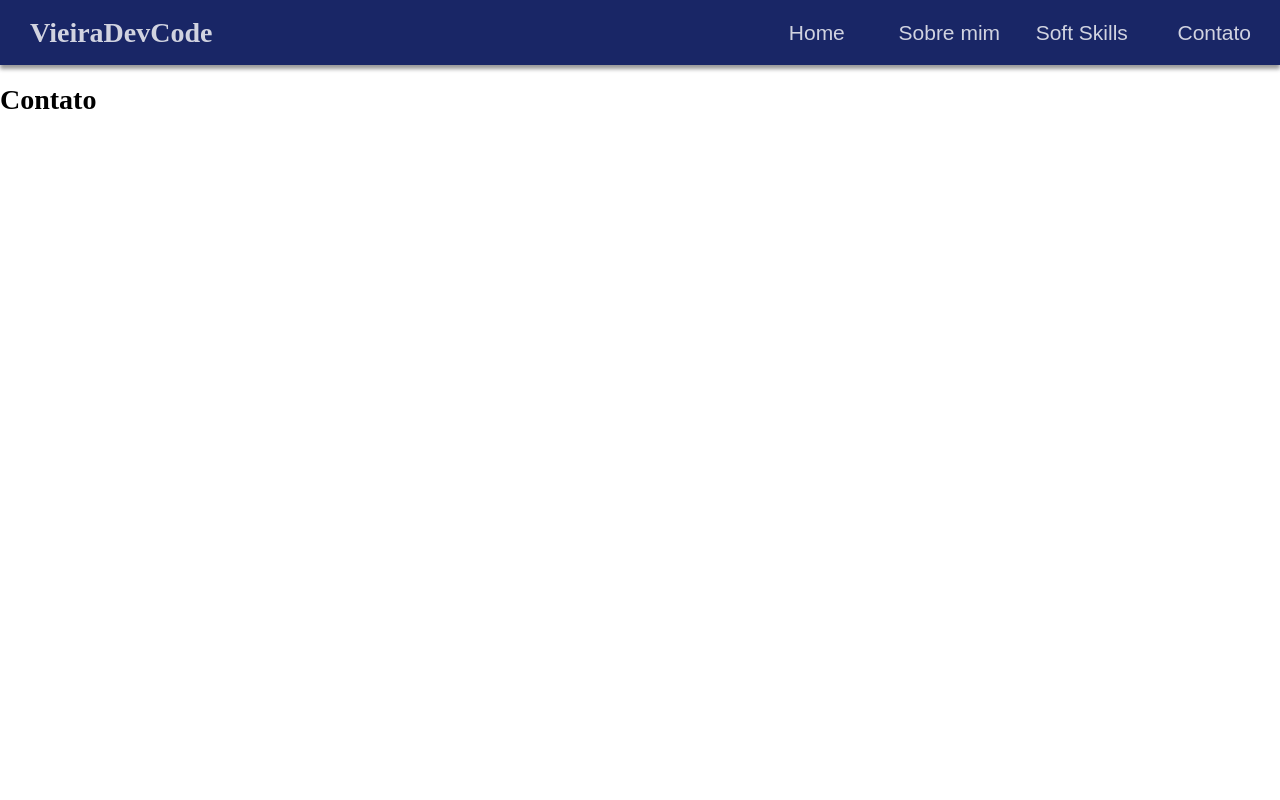
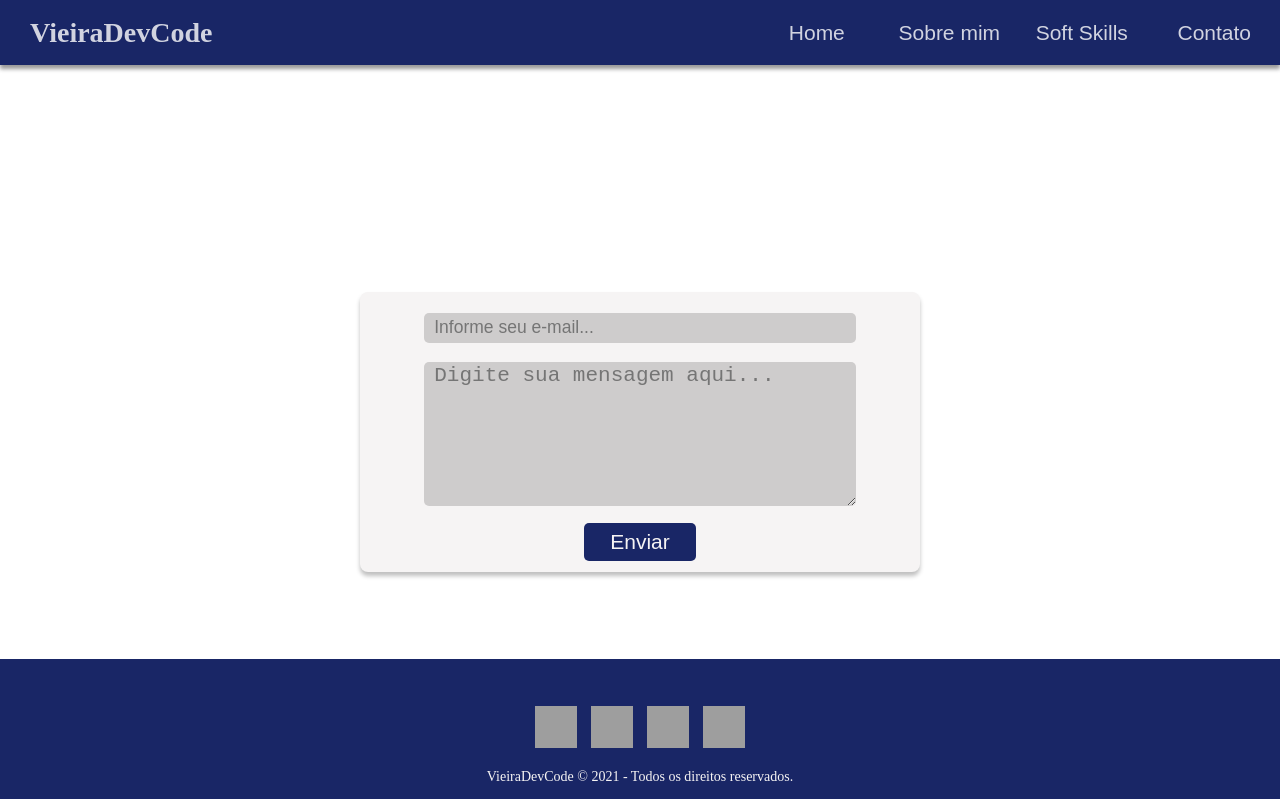
Before and after one commit to emevieira123/ProjetoSite, a React (Create React App) app: page /contato in a window 1280 px wide. Built offline with nearby package versions, Linux system fonts and the light colour scheme; grey boxes are pictures that could not be loaded.

Commit message:
Uma parte do elementos implementados da pagina contato

```diff
--- a/src/pages/Contato/contato.css
+++ b/src/pages/Contato/contato.css
@@ -6,3 +6,127 @@
 
   position: absolute;
 }
+
+.contatoContainer
+{
+  position: absolute;
+  width: 100%;
+  height: 91.7vh;
+  background: F6F4F4;
+
+  display: flex;
+
+  align-items: center;
+  justify-content: center;
+}
+.containerForm
+{
+  position: relative;
+  width: 40rem;
+  height: 20rem;
+  background: #F6F4F4;
+  border-radius: 8px;
+
+  box-shadow: 0px 4px 4px rgba(0, 0, 0, 0.25);
+
+  display: flex;
+
+  align-items: center;
+  justify-content: center;
+}
+.containerForm input
+{
+  position: absolute;
+  width: 30rem;
+  height: 2rem;
+  font-size: 1.25rem;
+  color: #3a3a3a;
+  top: 1.5rem;
+  border: 0;
+  border-radius: 5px;
+  background: #cecccc;
+  padding-left: 0.75rem;
+}
+
+.containerForm input:focus
+{
+  outline-style: none;
+}
+
+.containerForm textarea
+{
+  position: absolute;
+  width: 30rem;
+  height: 10rem;
+  font-size: 1.5rem;
+  color: #3a3a3a;
+  top: 5rem;
+  border: 0;
+  border-radius: 5px;
+  background: #cecccc;
+  padding-left: 0.75rem;
+}
+
+.containerForm textarea:focus
+{
+  outline-style: none;
+}
+
+.containerForm button
+{
+  position: absolute;
+  width: 8rem;
+  height: 2.75rem;
+  border: 0;
+  border-radius: 5px;
+  background: #192666;
+  color: #F6F4F4;
+  font-size: 1.5rem;
+  font-weight: 500;
+  top: 16.5rem;
+
+  cursor: pointer;
+}
+
+.containerForm button:hover
+{
+  background: #00A2EC;
+  transition: 0.2s;
+}
+
+.containerForm button:focus
+{
+  outline-style: none;
+}
+
+.footer
+{
+  position: absolute;
+  width: 100%;
+  height: 10rem;
+  background: #192666;
+  /* margin-top: 84.6vh; */
+  bottom: 0;
+
+  display: flex;
+
+  justify-content: center;
+  align-items: center;
+
+}
+
+.redeSociais
+{
+  position: relative;
+  width: 3rem;
+  height: 3rem;
+  margin: 0.5rem;
+}
+
+.copyright
+{
+  position: absolute;
+  font-size: 1rem;
+  color: #F6F4F4;
+  bottom: 0;
+}
--- a/src/pages/Contato/contato.js
+++ b/src/pages/Contato/contato.js
@@ -7,7 +7,39 @@ function Contato() {
     <div>
       <div className="headerSemOpacity"></div>
       <Header />
-      <h1>Contato</h1>
+      <div className="contatoContainer">
+
+        <div className="containerForm">
+
+          <input type="text" placeholder="Informe seu e-mail..." />
+
+          <textarea type="text" placeholder="Digite sua mensagem aqui..." />
+
+          <button type="submit">Enviar</button>
+
+
+        </div>
+
+        <div className="footer">
+
+          <a href="https://www.linkedin.com/in/emerson-vieira-9416267b/" target="_blank" rel="noreferrer">
+            <img className="redeSociais" src="http://pngimg.com/uploads/linkedIn/linkedIn_PNG26.png" alt="Logo Linkedin" />
+          </a>
+          <a href="https://github.com/emevieira123/" target="_blank" rel="noreferrer">
+            <img className="redeSociais" src="https://cdn0.iconfinder.com/data/icons/shift-logotypes/32/Github-512.png" alt="Logo GitHub" />
+          </a>
+          <a href="https://www.facebook.com/emersonvie" target="_blank" rel="noreferrer">
+            <img className="redeSociais" src="https://folhadealagoas.com.br/wp-content/uploads/2020/02/logo_facebook.png" alt="Logo Facebook" />
+          </a>
+          <a href="https://www.instagram.com/emerson_vchaves/" target="_blank" rel="noreferrer">
+            <img className="redeSociais" src="https://pastorcleitoncollins.com.br/wp-content/uploads/2018/07/log-instagram.png" alt="Logo Instagram" />
+          </a>
+
+          <p className="copyright">VieiraDevCode © 2021 - Todos os direitos reservados.</p>
+
+        </div>
+
+      </div>
     </div>
   );
 }
--- a/src/pages/SoftSkills/softSkills.css
+++ b/src/pages/SoftSkills/softSkills.css
@@ -35,6 +35,7 @@ height: 100vh;
   float: left;
 
   box-shadow: 0px 4px 4px rgba(0, 0, 0, 0.25);
+  cursor: pointer;
 }
 
 .skillsCard:hover
```
Also changed, not shown: 1 other file (tests, documents, lock files or other folders).
